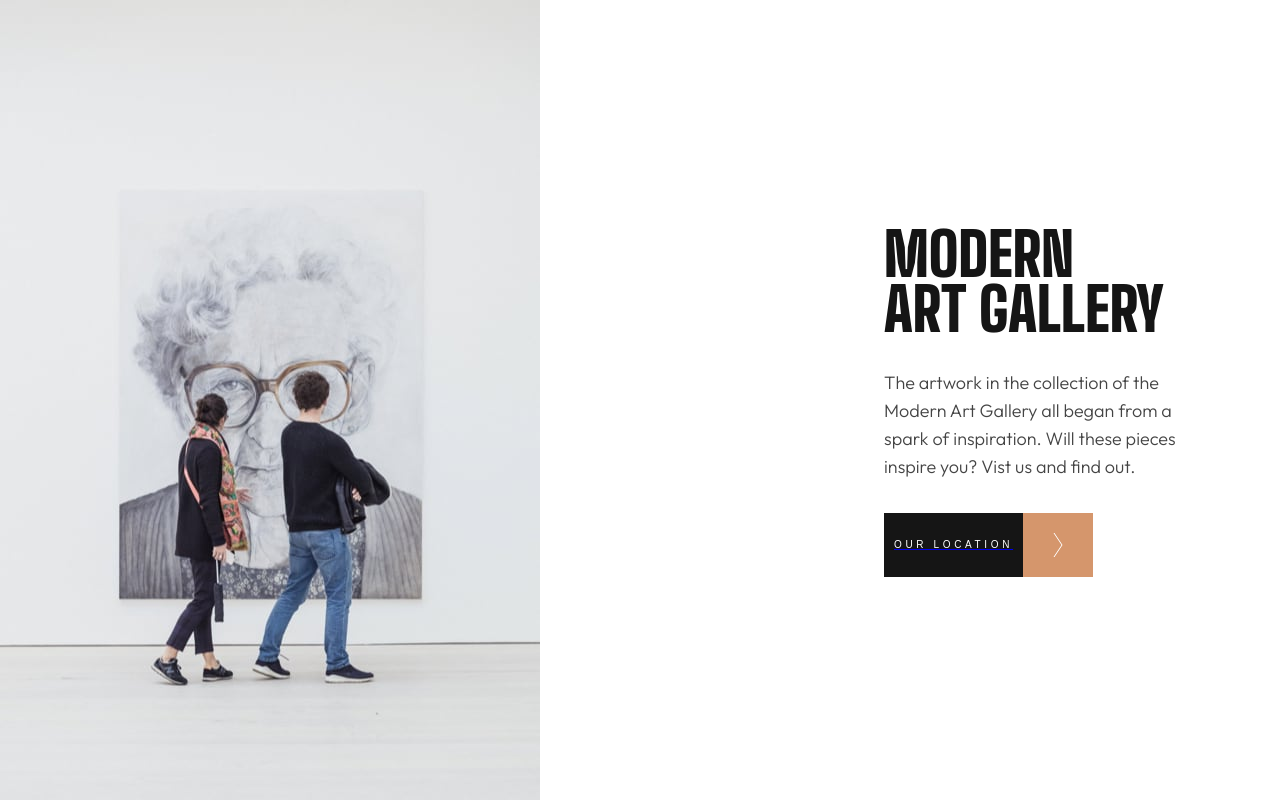
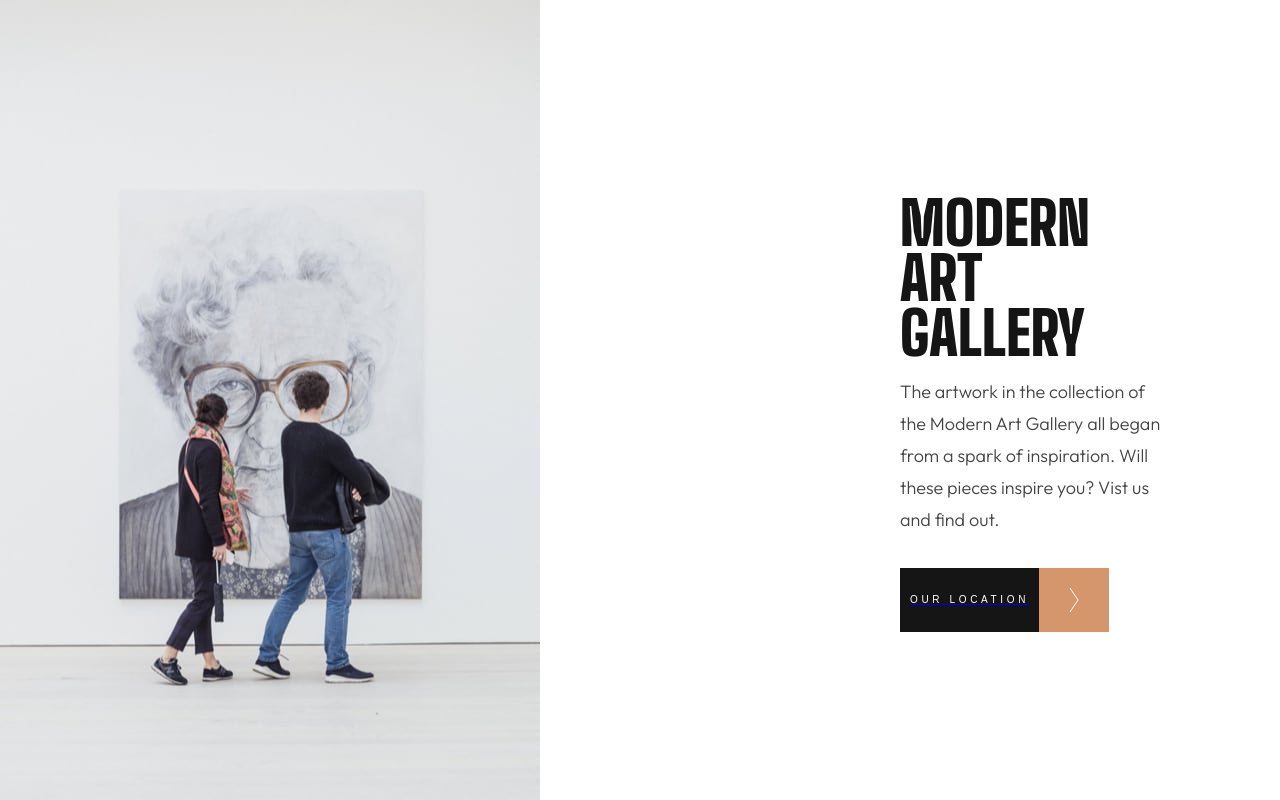
Before and after one commit to AndyBeable/art-gallery, a Vue app: page / in a window 1280 px wide. Shown: the top 800 px of the page. Built offline with nearby package versions, Linux system fonts and the light colour scheme.

Commit message:
hero refactor

```diff
--- a/src/App.vue
+++ b/src/App.vue
@@ -36,6 +36,17 @@ p,
   margin: 0;
 }
 
+h1 {
+  font-size: 60px;
+  font-weight: 900;
+  text-transform: uppercase;
+  line-height: 55px;
+}
+h2 {
+  font-size: 50px;
+  text-transform: uppercase;
+}
+
 p {
   font-weight: 300;
   line-height: 32px;
--- a/src/components/home/Hero.vue
+++ b/src/components/home/Hero.vue
@@ -1,7 +1,7 @@
 <template>
-  <div class="hero__container">
+  <div class="hero">
 <!--    <div class="hero__black__background"></div>-->
-    <div class="hero__container--image">
+    <div class="hero__image">
       <picture>
         <source
           media="(min-width: 1200px)"
@@ -18,7 +18,7 @@
         />
       </picture>
     </div>
-    <div class="hero__container--copy">
+    <div class="hero__copy">
       <h1>Modern <br>Art Gallery</h1>
       <p>
         The artwork in the collection of the Modern Art Gallery all began from a
@@ -43,39 +43,33 @@ export default {
 </script>
 
 <style scoped lang="scss">
-.hero__container {
+.hero {
   margin-bottom: 6rem;
-  &--image .hero-image {
+  &__image .hero-image {
     width: 100%;
+    margin-bottom: 1.5rem;
   }
 
-  &--copy {
-    width: 90%;
-    margin: 0 auto;
+  &__copy {
+    padding: 0 16px;
   }
-  &--copy h1 {
-    font-weight: 900;
-    font-size: 60px;
-    text-transform: uppercase;
-    line-height: 55px;
+  &__copy h1 {
+    margin-bottom: 15px;
     color: var(--black);
-    margin-bottom: 32px;
   }
 
-  &--copy p {
-    font-size: 18px;
-    line-height: 28px;
+  &__copy p {
     margin-bottom: 32px;
   }
 }
 
 @media screen and (min-width: 768px) {
-  .hero__container {
+  .hero {
     display: flex;
     align-items: center;
     position: relative;
 
-    &--copy {
+    &__copy {
       margin-right: 1rem;
       position: absolute;
       max-width: 300px;
```
